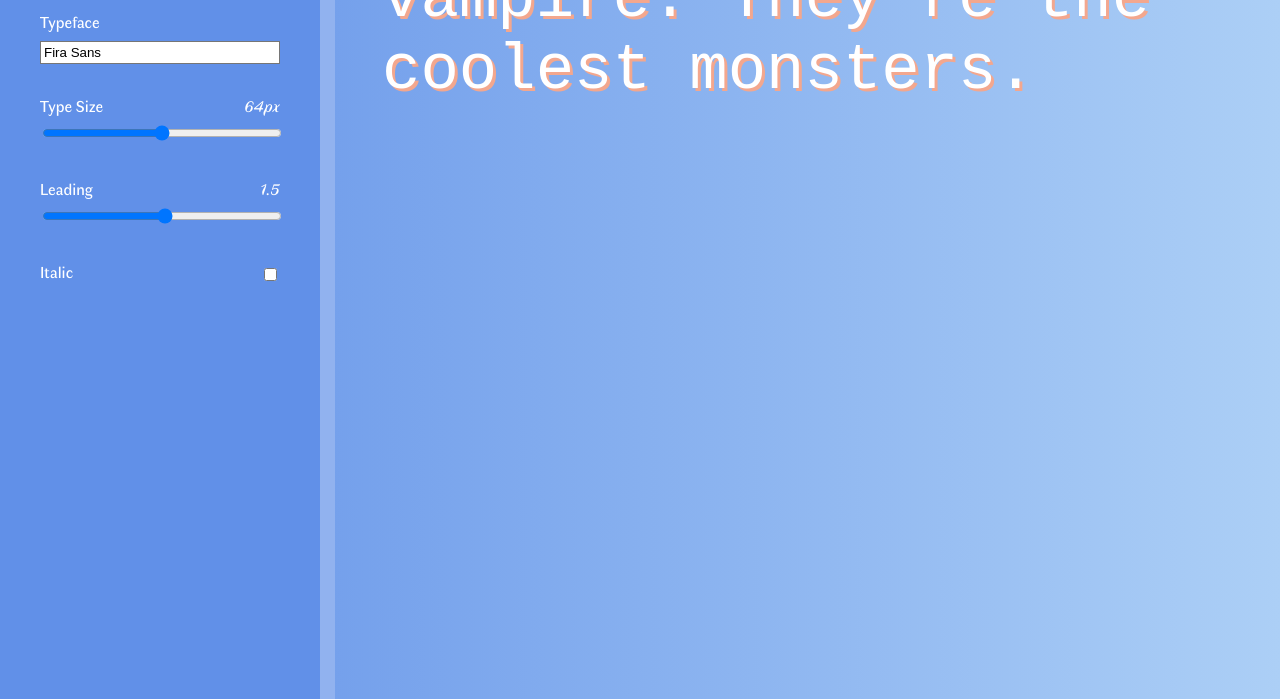
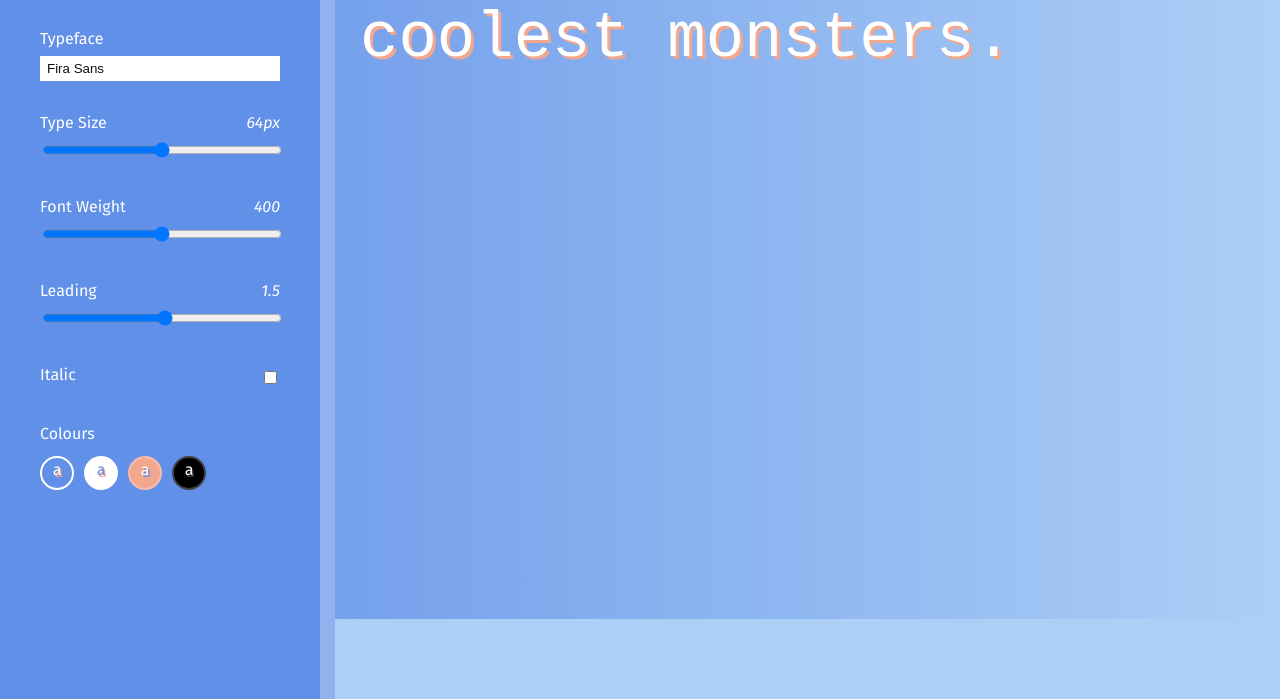
Before and after one commit to JonnyMoore/superHi-project3, a plain HTML site: page index.html in a window 1280 px wide. Shown: the part 181-880 px from the top of the page. After the commit the page ends 800 px from the top, so only its background shows below. Drawn offline with Linux system fonts and the light colour scheme; files whose address does not match are found by name; a web font is replaced by a local one.

Commit message:
penultimate edits

```diff
--- a/assets/css/style.css
+++ b/assets/css/style.css
@@ -20,7 +20,7 @@
 }
 
 body {
-    font-family: "Faune", Arial;
+    font-family: "Fira Sans", Arial;
     font-size: 16px;
     line-height: 1.5;
 
@@ -28,7 +28,7 @@ body {
     /* background-image: linear-gradient(to bottom right, #D66D75, #E29587); */
     background-image: linear-gradient(to right, #6190E8, #accff6);
     color: #fff;
-    margin: 40px 40px 40px 320px;
+    margin: 0 0 0 265px;
     min-height: 100vh;
 }
 
@@ -47,7 +47,7 @@ section.options {
 }
 
 h1 {
-    font-size: 24px;
+    font-size: 36px;
     font-weight: 700;
 }
 
@@ -96,6 +96,9 @@ select { /* TODO: Style this same as input box with padding etc... */
     border-radius: 0;
     padding: 3px;
     background-color: #fff;
+    border: none;
+    color: #111;
+    padding: 5px 7px;
 }
 
 textarea.output {
@@ -108,6 +111,24 @@ textarea.output {
     font-size: 64px;
     border: none;
     outline: none;
-    margin: 30px 60px;
+    padding: 40px;
     text-shadow: 3px 3px #f3a78e;
 }
+
+div.colors {
+    display: flex; /* to get divss inline */
+}
+
+div.colors div {
+    width: 30px;
+    height: 30px;
+    border: 2px solid rgba(255,255,255,0.25);
+    border-radius: 50%;
+    text-align: center;
+    margin: 5px 10px 0 0;
+    transition: border 0.25s;
+}
+
+div.colors div.selected {
+    border: 2px solid rgba(255,255,255);
+}
--- a/index.html
+++ b/index.html
@@ -34,6 +34,11 @@
             </div>
 
             <div class="option">
+                    <label>Font Weight<span class="fontweight-output">400</span></label>
+                    <input type="range" name="fontweight" min=100 max=900 default=400 step=100>
+                </div>
+
+            <div class="option">
                 <label>Leading <span class="lineheight-output">1.5</span></label>
                 <input type="range" name="lineheight" min=0.75 max=2.5 default=1.5 step=0.1>
             </div>
@@ -41,6 +46,16 @@
             <div class="option option-checkbox">
                 <label>Italic</label>
                 <input type="checkbox" name="italic">
+            </div>
+
+            <div class="option">
+                <label>Colours</label>
+                <div class="colors">
+                    <div style="background-color: #6190E8; color: #fff; text-shadow: 1.5px 1.5px #f3a78e;" class="selected">a</div>
+                    <div style="background-color: #fff; color: #6190E8; text-shadow: 1.5px 1.5px #f3a78e">a</div>
+                    <div style="background-color: #f3a78e; color: #fff; text-shadow: 1.5px 1.5px #6190E8">a</div>
+                    <div style="background-color: #000; color: #fff; text-shadow: 1.5px 1.5px rgba(255,255,255,0.25)">a</div>
+                </div>
             </div>
 
         </section>
--- a/js/typechecker.js
+++ b/js/typechecker.js
@@ -1,13 +1,20 @@
 
 const sentenceTag = document.querySelector(`input[type="text"]`)
 
+const typefaceTag =  document.querySelector(`select[name="typeface"]`)
+
 const typeSizeTag = document.querySelector(`input[name="typesize"]`)
 const typesizeOutputTag = document.querySelector("span.typesize-output")
+
+const fontweightTag = document.querySelector(`input[name="fontweight"]`)
+const fontweightOutputTag = document.querySelector("span.fontweight-output")
 
 const lineheightTag = document.querySelector(`input[name="lineheight"]`)
 const lineheightOutputTag = document.querySelector("span.lineheight-output")
 
 const italicTag =  document.querySelector(`input[name="italic"]`)
+
+const colorTags = document.querySelectorAll("div.colors div")
 
 const outputTag = document.querySelector("textarea.output")
 const originalText = outputTag.innerHTML
@@ -41,6 +48,13 @@ typeSizeTag.addEventListener("input", function() {
         typesizeOutputTag.innerHTML = this.value + "px"
 })
 
+// when i change my fontweight slider, update the text next to it AND
+// change the outputTag's font weight
+fontweightTag.addEventListener("input", function() {
+    outputTag.style.fontWeight = this.value
+    fontweightOutputTag.innerHTML = this.value
+})
+
 // when i change my leading slider, update the text next to it AND
 // change the outputTag's line height
 lineheightTag.addEventListener("input", function () {
@@ -58,3 +72,25 @@ italicTag.addEventListener("change", function() {
         outputTag.style.fontStyle = "normal"
     }
 })
+
+// when i change my typeface selector, update the font-family accordingly
+typefaceTag.addEventListener("input", function () {
+    outputTag.style.fontFamily = this.value
+})
+
+// go through all of my color tags, then when i click one of them,
+//change the background color and the text color and make the tag
+// selected
+colorTags.forEach(tag => {
+    tag.addEventListener("click", function() {
+        outputTag.style.backgroundColor = this.style.backgroundColor
+        outputTag.style.color = this.style.color
+        outputTag.style.textShadow = this.style.textShadow
+
+        // reset the classes
+        colorTags.forEach(tag => {
+            tag.classList.remove("selected")
+        })
+        this.classList.add("selected")
+    })
+})
```
